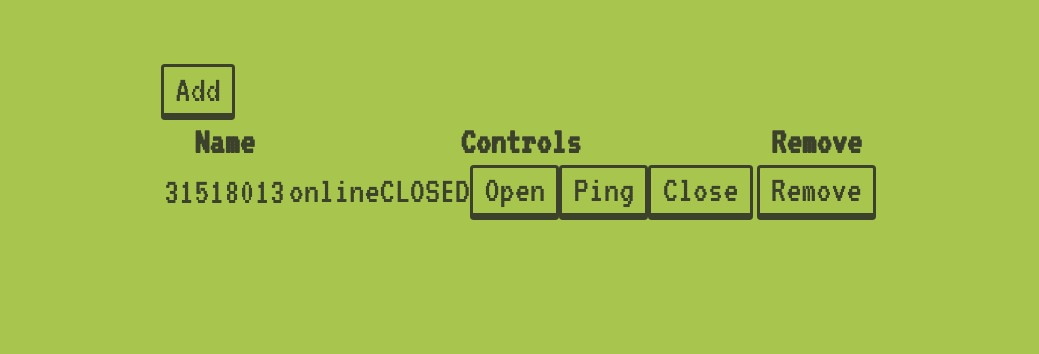
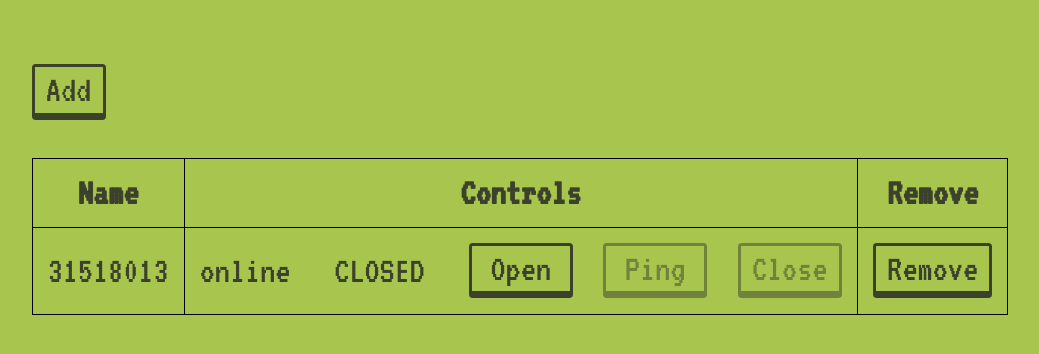
Before and after one commit to marinm/connect-four, a React (Vite) app: page / in a window 1280 px wide. Both pictures are taken after a click on the button "Add". Shown: the top 354 px of the page, without its empty margins (120-1159 px from the left). Built offline with nearby package versions, Linux system fonts and the light colour scheme.

Commit message:
disable/enable buttons

```diff
--- a/src/App.css
+++ b/src/App.css
@@ -91,6 +91,10 @@ button {
     padding: 0.1rem 0.3rem;
 }
 
+button:disabled {
+    opacity: 0.5;
+}
+
 .user-name-bar {
     width: 100%;
     display: flex;
@@ -127,3 +131,13 @@ button {
         color: var(--bg-color);
     }
 }
+
+table {
+    border-collapse: collapse;
+}
+
+td,
+th {
+    padding: 1ch;
+    border: 1px solid black;
+}
--- a/src/App.tsx
+++ b/src/App.tsx
@@ -20,6 +20,8 @@ function App() {
     return (
         <div>
             <button onClick={() => add()}>Add</button>
+            <br />
+            <br />
             <table>
                 <thead>
                     <tr>
--- a/src/components/EasyWebSocketControls.tsx
+++ b/src/components/EasyWebSocketControls.tsx
@@ -30,12 +30,34 @@ function readyStateLabel(readyState: null | number): string {
 export default function EasyWebSocketControls(options: Options) {
     const socket = useEasyWebSocket({ url: options.url, valid });
     return (
-        <div>
-            {socket.isOnline ? "online" : "offline"}
-            {readyStateLabel(socket.readyState)}
-            <button onClick={() => socket.open()}>Open</button>
-            <button onClick={() => socket.send({ type: "ping" })}>Ping</button>
-            <button onClick={() => socket.close()}>Close</button>
+        <div
+            style={{
+                display: "grid",
+                gap: "2ch",
+                alignItems: "center",
+                gridTemplateColumns: "repeat(5, 1fr)",
+            }}
+        >
+            <div>{socket.isOnline ? "online" : "offline"}</div>
+            <div>{readyStateLabel(socket.readyState)}</div>
+            <button
+                onClick={() => socket.open()}
+                disabled={socket.readyState != WebSocket.CLOSED}
+            >
+                Open
+            </button>
+            <button
+                onClick={() => socket.send({ type: "ping" })}
+                disabled={socket.readyState != WebSocket.OPEN}
+            >
+                Ping
+            </button>
+            <button
+                onClick={() => socket.close()}
+                disabled={socket.readyState != WebSocket.OPEN}
+            >
+                Close
+            </button>
         </div>
     );
 }
```
